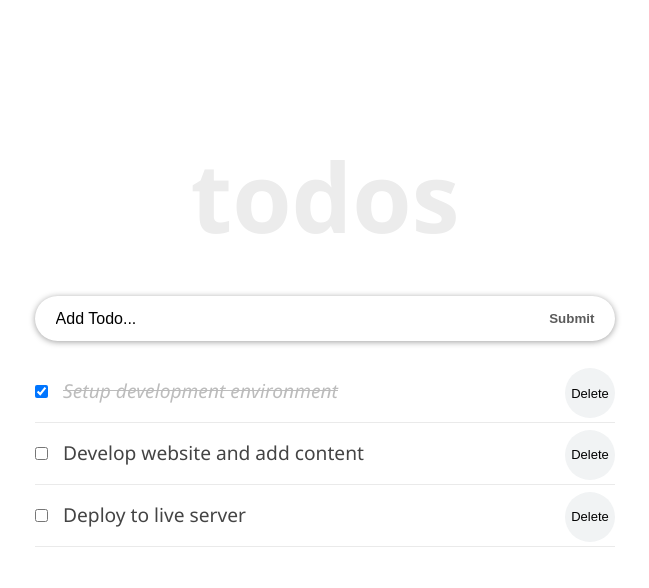
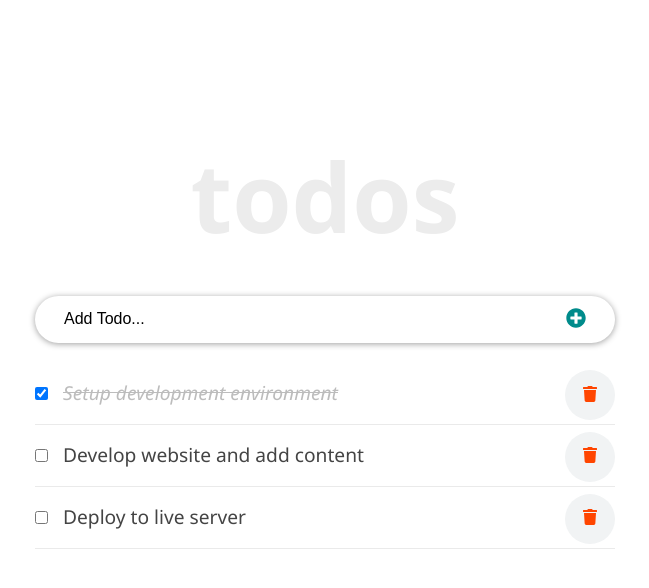
Before and after one commit to peterdgreat/react-todo-app, a React (Create React App) app: page / in a window 1280 px wide. Shown: the top 588 px of the page, without its empty margins (315-964 px from the left). Built offline with nearby package versions, Linux system fonts and the light colour scheme.

Commit message:
React Icons added and styled

```diff
--- a/package.json
+++ b/package.json
@@ -11,6 +11,7 @@
     "prop-types": "^15.7.2",
     "react": "^17.0.2",
     "react-dom": "^17.0.2",
+    "react-icons": "^4.3.1",
     "react-scripts": "4.0.3",
     "uuid": "^8.3.2",
     "web-vitals": "^1.1.2"
--- a/src/components/InputTodo.js
+++ b/src/components/InputTodo.js
@@ -1,6 +1,7 @@
 /* eslint-disable react/button-has-type */
 import React, { useState } from 'react';
 import PropTypes from 'prop-types';
+import { FaPlusCircle } from 'react-icons/fa';
 
 export default function InputTodo(props) {
   const { handlesubmitprop } = props;
@@ -20,7 +21,9 @@
   return (
     <form onSubmit={handleSubmit} className="form-container">
       <input className="input-text" type="text" placeholder="Add Todo..." onChange={onChange} value={state} />
-      <button className="input-submit">Submit</button>
+      <button className="input-submit" style={{ color: 'darkcyan', fontSize: '20px', marginTop: '2px' }}>
+        <FaPlusCircle />
+      </button>
     </form>
   );
 }
--- a/src/components/TodosList.js
+++ b/src/components/TodosList.js
@@ -1,5 +1,6 @@
 /* eslint-disable react/button-has-type */
 import React, { useState } from 'react';
+import { FaTrash } from 'react-icons/fa';
 import styles from './TodoItem.module.css';
 
 export default function TodosList(props) {
@@ -53,7 +54,9 @@
           {title}
         </span>
 
-        <button onClick={deleteList}>Delete</button>
+        <button onClick={deleteList}>
+          <FaTrash style={{ color: 'orangered', fontSize: '16px' }} />
+        </button>
       </div>
       <input type="text" style={editMode} className={styles.textInput} value={title} onChange={setUpdate} onKeyDown={handleUpdateDone} />
     </li>
```
Also changed, not shown: src/components/TodoItem.module.css (line endings or trailing spaces), 1 other file (tests, documents, lock files or other folders).
